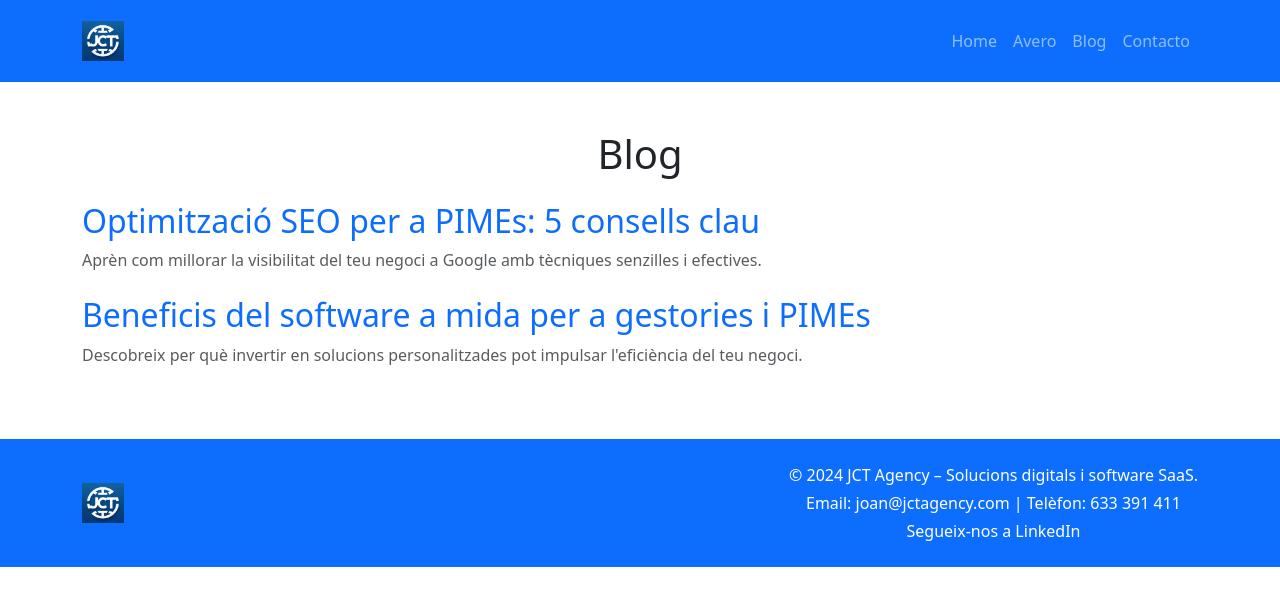
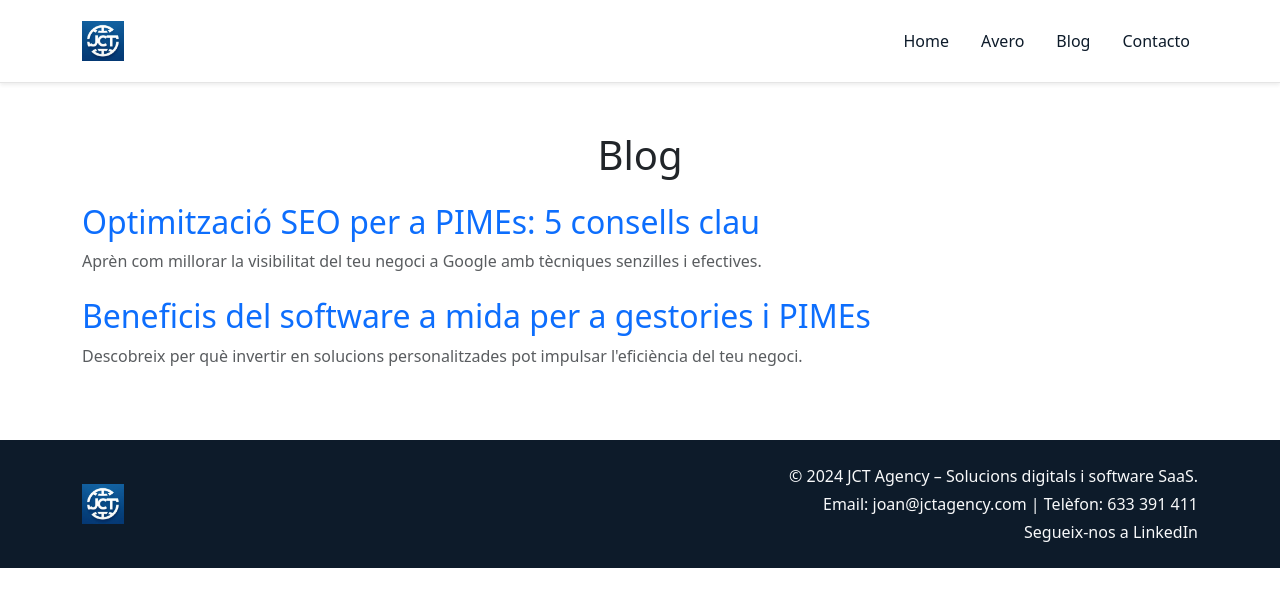
Before and after one commit to joanchorto1/web-jct-agency, a React (Create React App) app: page /blog in a window 1280 px wide. Shown: the top 606 px of the page. Built offline with nearby package versions, Linux system fonts and the light colour scheme.

Commit message:
refactor: professionalize header and footer styling

```diff
--- a/src/components/components/avero.js
+++ b/src/components/components/avero.js
@@ -135,10 +135,10 @@ const Avero = () => (
       </section>
 
       {/* Peu de pàgina */}
-      <footer className="py-4 bg-light">
-        <div className="container">
-          <p><a href="https://avero.jctagency.com">avero.jctagency.com</a></p>
-          <ul className="list-unstyled">
+      <footer className="footer-sub py-4">
+        <div className="container text-center text-md-start">
+          <p className="mb-2"><a href="https://avero.jctagency.com">avero.jctagency.com</a></p>
+          <ul className="list-unstyled mb-0">
             <li><a href="/programa-de-facturacio-verifactu">Programa de facturació VeriFactu</a></li>
             <li><a href="/factures-electroniques-aeat">Factures electròniques AEAT</a></li>
             <li><a href="/software-facturacio-autonoms-gestories">Software de facturació per autònoms i gestories</a></li>
--- a/src/components/components/header.js
+++ b/src/components/components/header.js
@@ -3,10 +3,10 @@ import { Navbar, Nav, Container } from 'react-bootstrap';
 import logoImage from '../img/LOGO JCTAGENCY.png';
 
 const Header = () => (
-  <Navbar bg="primary" variant="dark" expand="lg" className="py-3">
+  <Navbar expand="lg" className="navbar-custom shadow-sm py-3" sticky="top">
     <Container>
       <Navbar.Brand href="/">
-        <img src={logoImage} alt="JCT Agency" style={{ height: '40px' }} />
+        <img src={logoImage} alt="JCT Agency" />
       </Navbar.Brand>
       <Navbar.Toggle aria-controls="main-navbar" />
       <Navbar.Collapse id="main-navbar">
--- a/src/components/layouts/layout.js
+++ b/src/components/layouts/layout.js
@@ -6,12 +6,12 @@ const Layout = ({ children }) => (
   <>
     <Header />
     <main>{children}</main>
-    <footer className="bg-primary text-white py-4">
+    <footer className="footer-custom py-4 mt-auto">
       <div className="container d-flex flex-column flex-md-row align-items-center justify-content-between">
         <div className="mb-3 mb-md-0">
           <img src={logoImage} alt="Logo JCT Agency" style={{ height: '40px' }} />
         </div>
-        <div className="text-center">
+        <div className="text-center text-md-end">
           <p className="mb-1">© 2024 JCT Agency – Solucions digitals i software SaaS.</p>
           <p className="mb-1">Email: joan@jctagency.com | Telèfon: 633 391 411</p>
           <p className="mb-0">Segueix-nos a LinkedIn</p>
--- a/src/index.css
+++ b/src/index.css
@@ -24,3 +24,54 @@ code {
   background-color: #0d6efd;
   color: white;
 }
+
+.navbar-custom {
+  background-color: #ffffff;
+  border-bottom: 1px solid #e5e5e5;
+}
+
+.navbar-custom .navbar-brand img {
+  height: 40px;
+}
+
+.navbar-custom .nav-link {
+  color: #0d1b2a;
+  font-weight: 500;
+  margin-left: 1rem;
+}
+
+.navbar-custom .nav-link:hover,
+.navbar-custom .nav-link:focus {
+  color: #0d6efd;
+}
+
+.footer-custom {
+  background-color: #0d1b2a;
+  color: #f8f9fa;
+}
+
+.footer-custom a {
+  color: inherit;
+  text-decoration: none;
+}
+
+.footer-custom a:hover,
+.footer-custom a:focus {
+  text-decoration: underline;
+}
+
+.footer-sub {
+  background-color: #f8f9fa;
+  color: #6c757d;
+  border-top: 1px solid #e5e5e5;
+}
+
+.footer-sub a {
+  color: inherit;
+  text-decoration: none;
+}
+
+.footer-sub a:hover,
+.footer-sub a:focus {
+  text-decoration: underline;
+}
```
